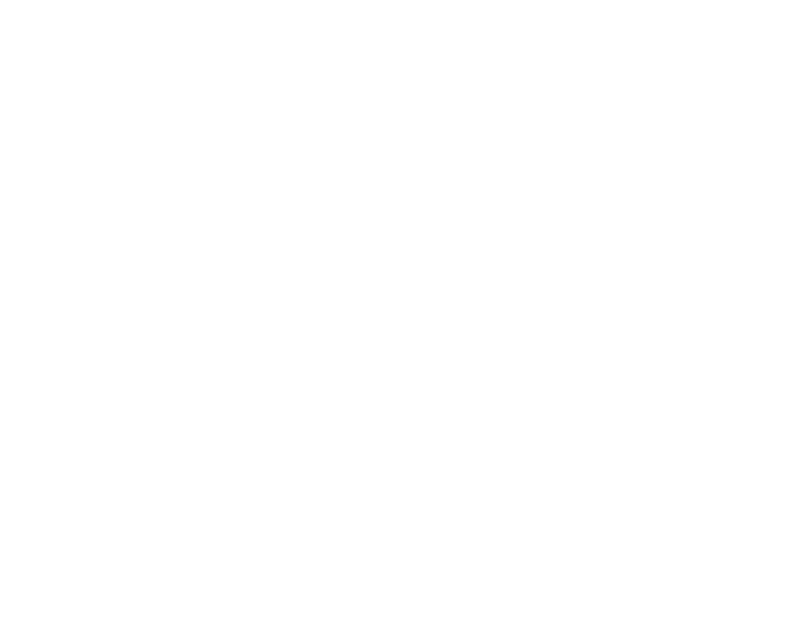
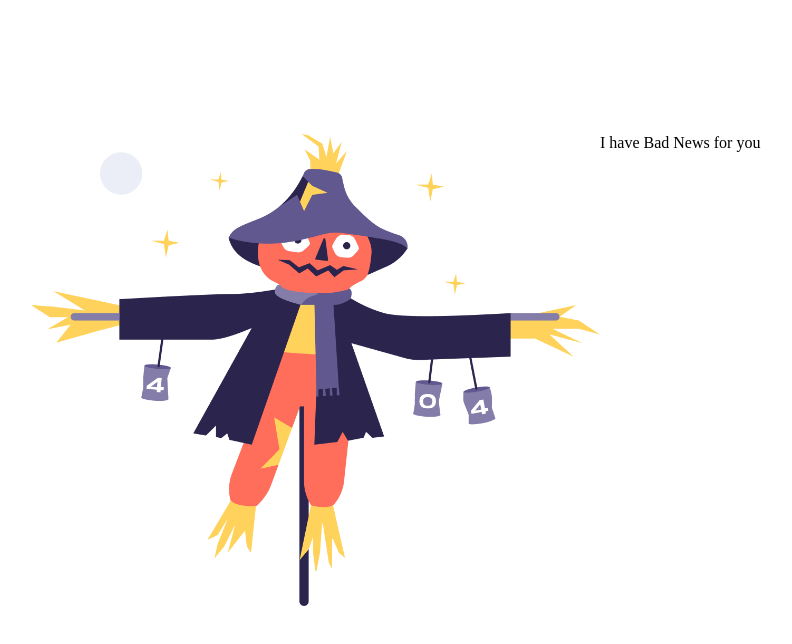
Before and after one commit to ashpsnair/DevChallenge_1-Error-404, a plain HTML site: page index.html in a window 1280 px wide. Shown: the whole page, without its empty margins (40-832 px from the left). Drawn offline with Linux system fonts and the light colour scheme.

Commit message:
update code

```diff
--- a/index.html
+++ b/index.html
@@ -1,7 +1,17 @@
 <!DOCTYPE html>
 <html>
+    <link rel="stylesheet" href="/style.css">
 <head>
-    <title>Error 404:</title>
+    <title>Error 404: Page not Found</title>
 </head>
+<body>
+    <div class="row">
+        <img src="/Scarecrow.png" id="container1">
+        <p id="container2">I have Bad News for you</p>
+    </div>
 
+
+
+
+</body>
 </html>
--- /dev/null
+++ b/style.css
@@ -0,0 +1,20 @@
+@import url('https://fonts.googleapis.com/css2?family=Bree+Serif&display=swap');
+
+#container1{
+  width: auto;
+  max-width: 45%;
+  height:auto;
+  margin-top: 10%;
+  margin-left: 5%;
+
+
+}
+#container2{
+    display: inline-block;
+    margin-top: 10%;
+
+}
+
+.row{
+    display: flex;
+}
```
